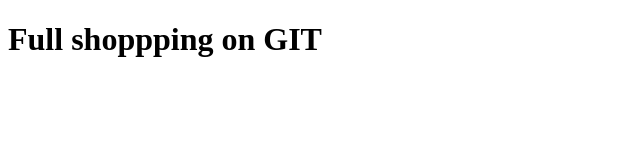
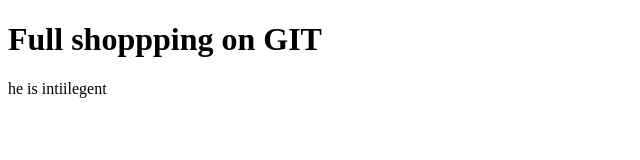
Before and after one commit to srinu586/srinu586.github.io, a plain HTML site: page index.html in a window 1280 px wide. Shown: the whole page, without its empty margins (0-640 px from the left). Drawn offline with Linux system fonts and the light colour scheme.

Commit message:
Update index.html
i updated one change

```diff
--- a/index.html
+++ b/index.html
@@ -3,5 +3,6 @@
 <head> <title> Shopping </title> </head>
 <body>
 <h1> Full shoppping on GIT </h1>
+<p> he is intiilegent </p>
 </body>
 </html>
```
